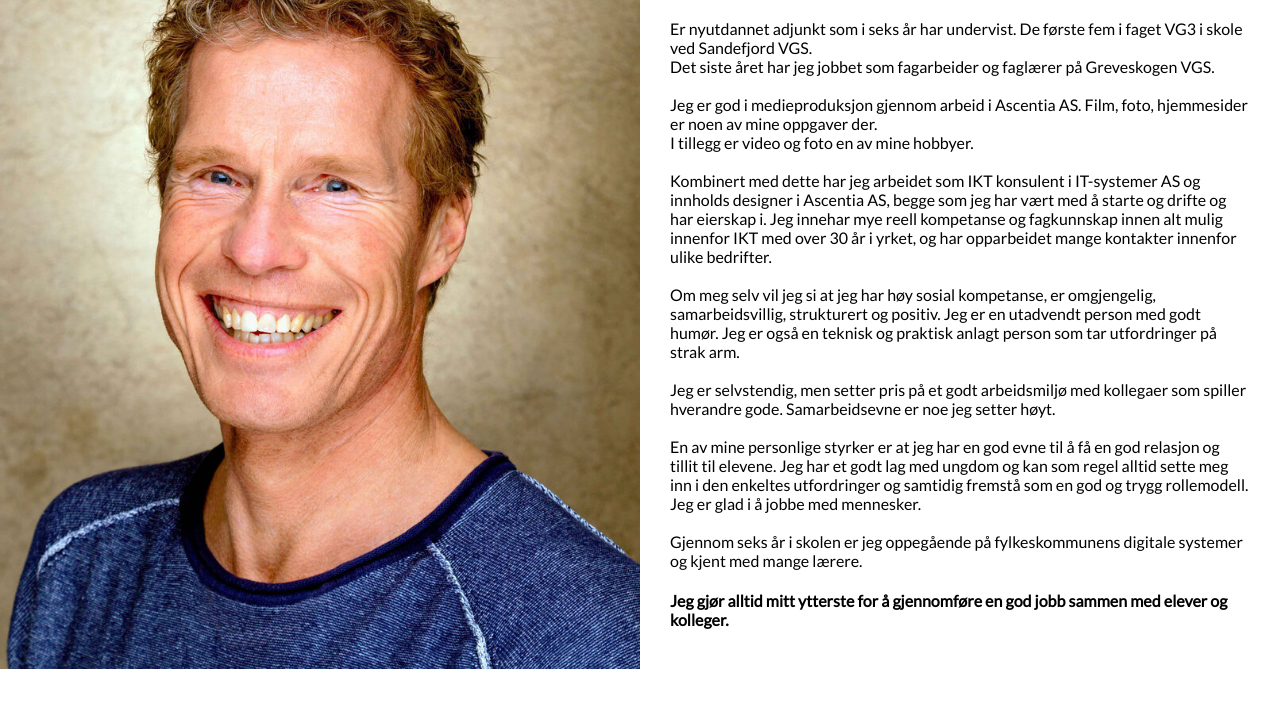
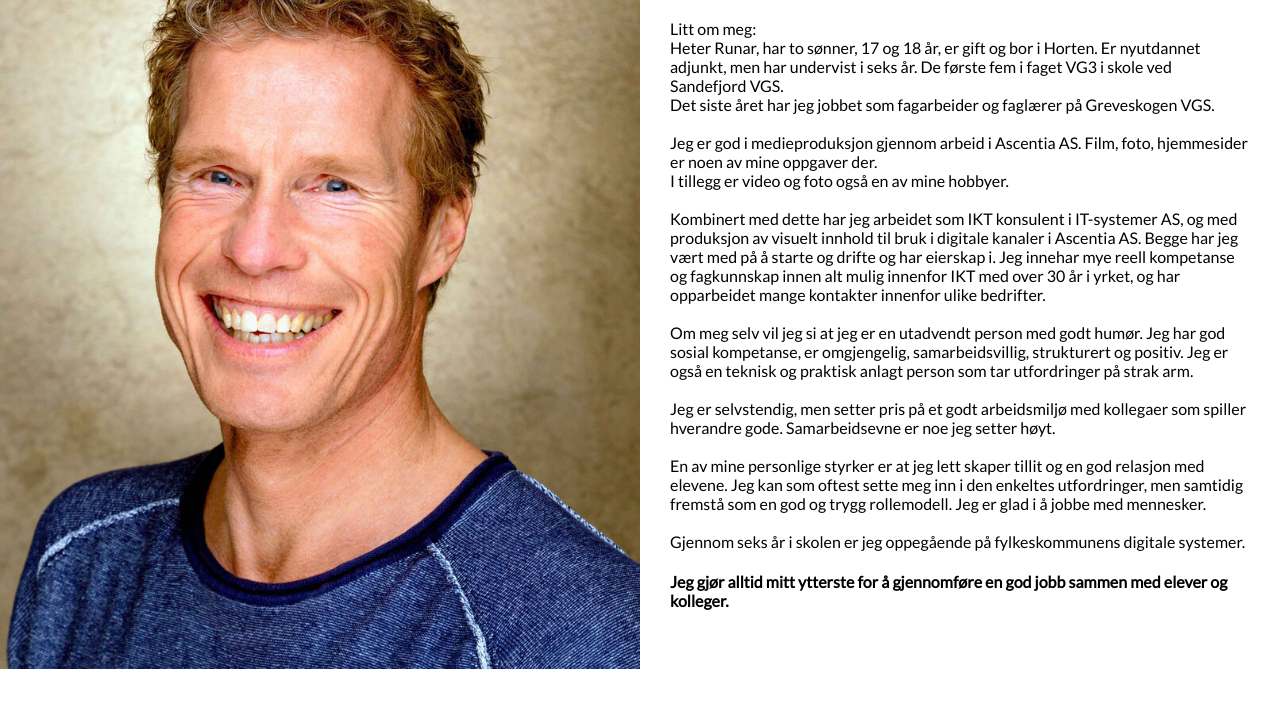
Before and after one commit to runarkarlsen/portfolio, a plain HTML site: page about.html in a window 1280 px wide. Shown: the part 192-900 px from the top of the page. Drawn offline with Linux system fonts and the light colour scheme.

Commit message:
Update about.html

```diff
--- a/about.html
+++ b/about.html
@@ -46,32 +46,34 @@
                 <h1>Hei, takk for at du besøker siden.</h1>
 
               <p>
-                  Er nyutdannet adjunkt som i seks år har undervist.
-                  De første fem i faget VG3 i skole ved Sandefjord VGS.
+                  Litt om meg: <br>
+                  Heter Runar, har to sønner, 17 og 18 år, er gift og bor i Horten.
+                  Er nyutdannet adjunkt, men har undervist i seks år. De første fem i faget VG3 i skole ved Sandefjord VGS.
                   <br>Det siste året har jeg jobbet som fagarbeider og faglærer på Greveskogen VGS.
                   <br><br>
                   Jeg er god i medieproduksjon gjennom arbeid i Ascentia AS.
                   Film, foto, hjemmesider er noen av mine oppgaver der.
-                  <br>I tillegg er video og foto en av mine hobbyer.
+                  <br>I tillegg er video og foto også en av mine hobbyer.
                   <br><br>
-                  Kombinert med dette har jeg arbeidet som IKT konsulent i IT-systemer AS og innholds designer i Ascentia AS,
-                  begge som jeg har vært med å starte og drifte og har eierskap i.
+                  Kombinert med dette har jeg arbeidet som IKT konsulent i IT-systemer AS, og med produksjon av visuelt innhold til bruk i digitale kanaler i Ascentia AS.
+                  Begge har jeg vært med på å starte og drifte og har eierskap i.
                   Jeg innehar mye reell kompetanse og fagkunnskap innen alt mulig innenfor IKT med over 30 år i yrket,
                   og har opparbeidet mange kontakter innenfor ulike bedrifter.
                   <br><br>
-                  Om meg selv vil jeg si at jeg har høy sosial kompetanse, er omgjengelig, samarbeidsvillig, strukturert og positiv.
-                  Jeg er en utadvendt person med godt humør.
+                  Om meg selv vil jeg si at jeg er en utadvendt person med godt humør.
+                  Jeg har god sosial kompetanse, er omgjengelig, samarbeidsvillig, strukturert og positiv.
                   Jeg er også en teknisk og praktisk anlagt person som tar utfordringer på strak arm.
                   <br><br>
                   Jeg er selvstendig, men setter pris på et godt arbeidsmiljø med kollegaer som spiller hverandre gode.
                   Samarbeidsevne er noe jeg setter høyt.
                   <br><br>
-                  En av mine personlige styrker er at jeg har en god evne til å få en god relasjon og tillit til elevene.
-                  Jeg har et godt lag med ungdom og kan som regel alltid sette meg inn i den enkeltes utfordringer
-                  og samtidig fremstå som en god og trygg rollemodell.
+                  En av mine personlige styrker er at jeg lett skaper tillit og en god relasjon med elevene.
+                  Jeg kan som oftest sette meg inn i den enkeltes utfordringer, men samtidig fremstå som en god og trygg rollemodell.
                   Jeg er glad i å jobbe med mennesker.
+
+
                   <br><br>
-                  Gjennom seks år i skolen er jeg oppegående på fylkeskommunens digitale systemer og kjent med mange lærere.
+                  Gjennom seks år i skolen er jeg oppegående på fylkeskommunens digitale systemer.
                   <br>
                   <h4 style="text-align:left;"> Jeg gjør alltid mitt ytterste for å gjennomføre en god jobb sammen med elever og kolleger. </h4>
 
```
